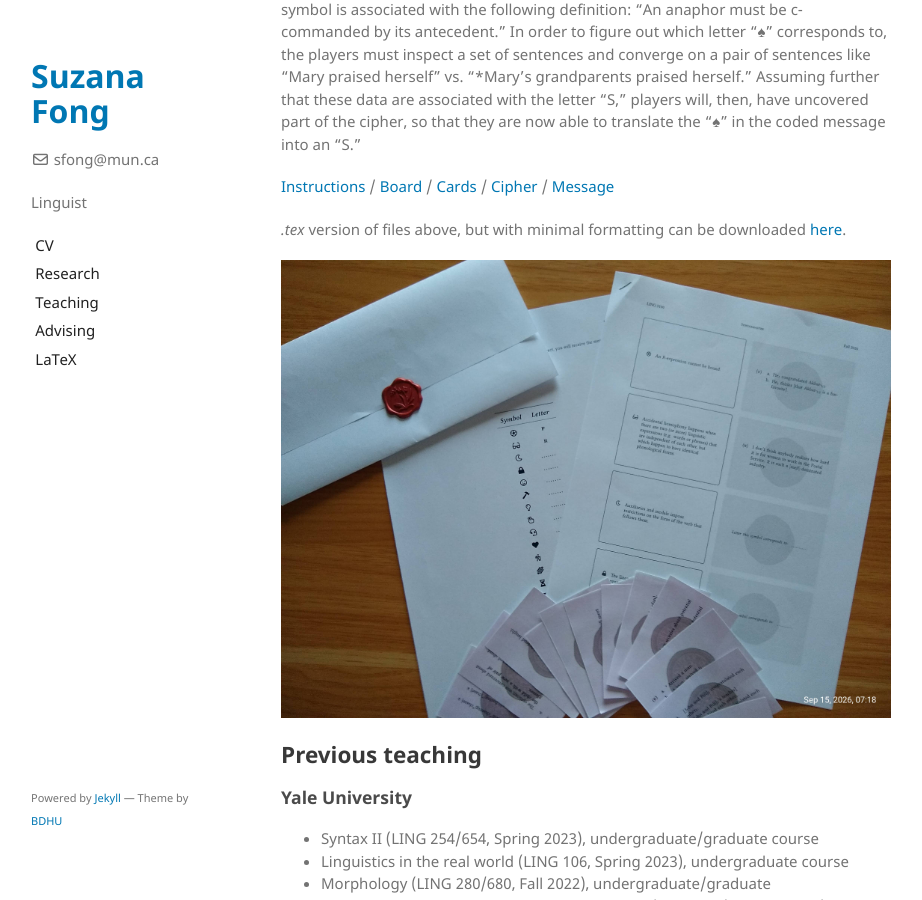
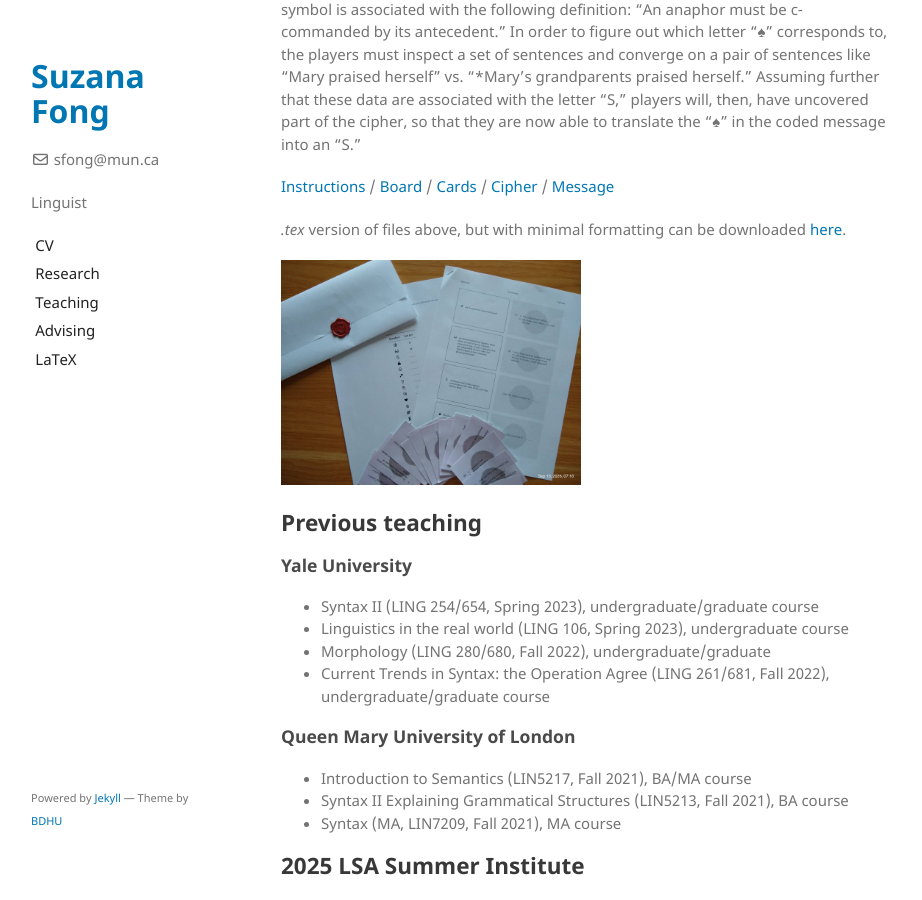
Before and after one commit to sznfng/sznfng.github.io, a Jekyll site: the page built from teaching.md, in a window 1280 px wide and 900 px high, scrolled down 804 px. Shown: the whole window, without its empty margins (179-1101 px from the left). Built offline with Jekyll 4.4.1, drawn with Linux system fonts in a browser that asks for light colours.

Commit message:
Update teaching.md

```diff
--- a/teaching.md
+++ b/teaching.md
@@ -32,7 +32,7 @@ For example, let's say that the message to be decoded contains the symbol "♠."
 
 *.tex* version of files above, but with minimal formatting can be downloaded [here](https://www.overleaf.com/read/rhjtpdyqfcpr#3abd32).
 
-![Syntaxmaster contents](files/syntaxmaster/IMG_20260915_071833833.jpg)
+<img src="files/syntaxmaster/IMG_20260915_071833833.jpg" width="300">
 
 ## Previous teaching
 
```
